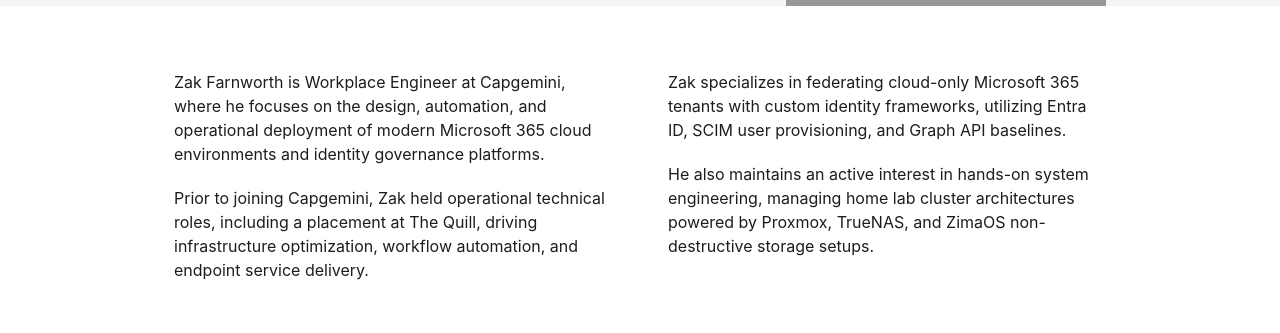
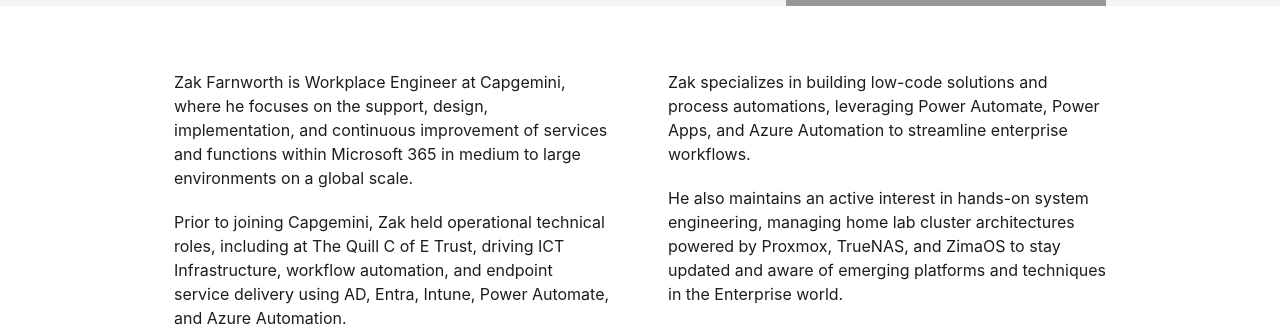
Before and after one commit to zakfarnworth23/zfarnworthdotcom26, a React (Vite) app: page / in a window 1280 px wide. Both pictures are taken after a click on the button "Read about me". Shown: the part 467-800 px from the top of the page. Built offline with nearby package versions, Linux system fonts and the light colour scheme; grey boxes are pictures that could not be loaded.

Commit message:
Revise Zak Farnworth's professional profile details
Updated Zak Farnworth's professional description to reflect current responsibilities and expertise in Microsoft 365 services and automation.

```diff
--- a/src/App.jsx
+++ b/src/App.jsx
@@ -522,32 +522,33 @@
                 <div className="grid grid-cols-1 md:grid-cols-2 gap-8 sm:gap-14 text-apple-text text-sm sm:text-base leading-relaxed">
                   <div className="space-y-5">
                     <p>
-                      Zak Farnworth is Workplace Engineer at Capgemini, where
-                      he focuses on the design, automation, and operational
-                      deployment of modern Microsoft 365 cloud environments
-                      and identity governance platforms.
+                    Zak Farnworth is Workplace Engineer at Capgemini, where
+                    he focuses on the support, design, implementation, and continuous
+                    improvement of services and functions within Microsoft 365 in
+                    medium to large environments on a global scale.
                     </p>
 
                     <p>
                       Prior to joining Capgemini, Zak held operational
-                      technical roles, including a placement at The Quill,
-                      driving infrastructure optimization, workflow
-                      automation, and endpoint service delivery.
+                      technical roles, including at The Quill C of E Trust,
+                      driving ICT Infrastructure, workflow
+                      automation, and endpoint service delivery using AD, Entra, Intune, Power Automate, and Azure Automation.
                     </p>
                   </div>
 
                   <div className="space-y-5">
                     <p>
-                      Zak specializes in federating cloud-only Microsoft 365
-                      tenants with custom identity frameworks, utilizing Entra
-                      ID, SCIM user provisioning, and Graph API baselines.
+                      Zak specializes in building low-code solutions and process
+                      automations, leveraging Power Automate, Power Apps, and
+                      Azure Automation to streamline enterprise workflows.
                     </p>
 
                     <p>
                       He also maintains an active interest in hands-on system
                       engineering, managing home lab cluster architectures
-                      powered by Proxmox, TrueNAS, and ZimaOS non-destructive
-                      storage setups.
+                      powered by Proxmox, TrueNAS, and ZimaOS to stay updated
+                      and aware of emerging platforms and techniques in the
+                      Enterprise world.
                     </p>
                   </div>
                 </div>
```
